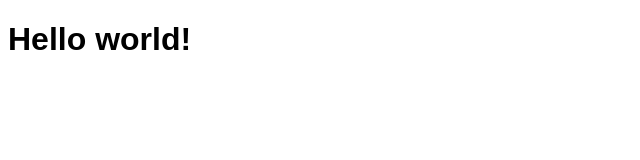
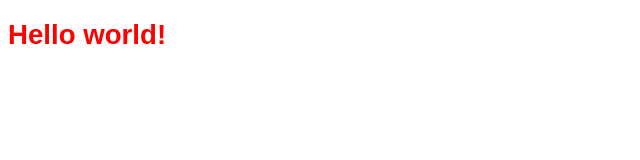
Before and after one commit to kristtep/big-mac, a plain HTML site: page index.html in a window 1280 px wide. Shown: the whole page, without its empty margins (0-640 px from the left). Drawn offline with Linux system fonts and the light colour scheme.

Commit message:
style changes

```diff
--- a/stylesheet.css
+++ b/stylesheet.css
@@ -1,4 +1,5 @@
 *{
     font-family: Arial, Helvetica, sans-serif;
-
+    font-size: 120%;
+    color: red;
 }
```
